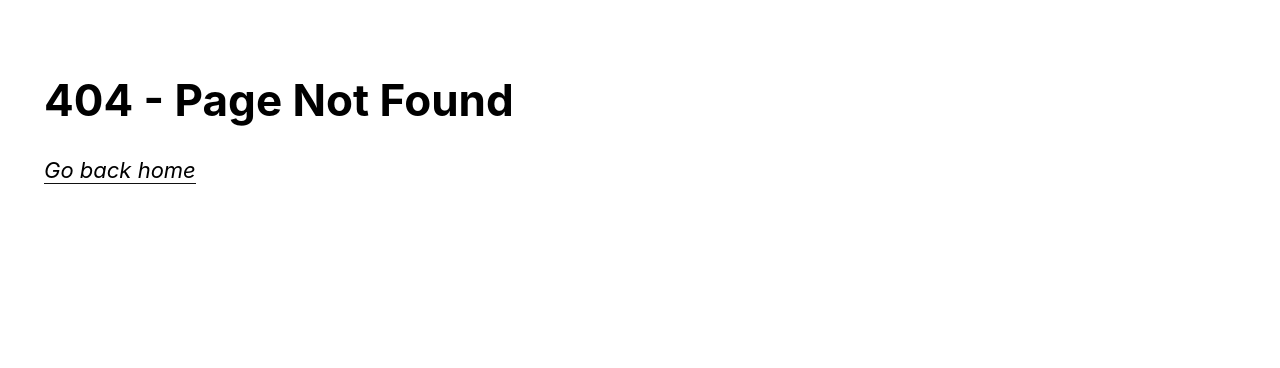
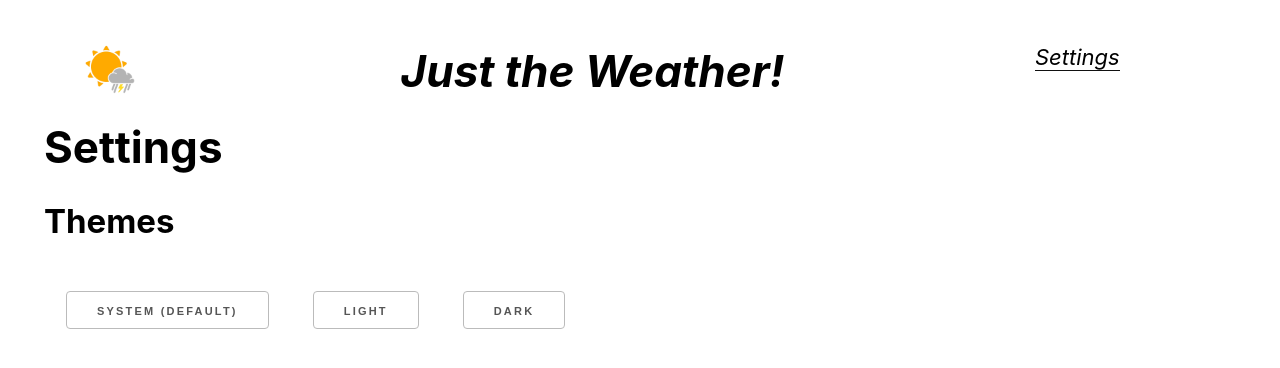
Before and after one commit to wboka/weather, a Next.js app: page /settings in a window 1280 px wide. Before the commit this address had no page. Shown: the top 368 px of the page. Built offline with nearby package versions, Linux system fonts and the light colour scheme.

Commit message:
feat: move settings

```diff
--- a/components/Menu.jsx
+++ b/components/Menu.jsx
@@ -1,35 +1,33 @@
 import Image from "next/image";
-import { useTheme } from "next-themes";
-import { useEffect, useState } from "react";
+import Link from "next/link";
 
 const Menu = () => {
-	const [mounted, setMounted] = useState(false);
-	const { theme, setTheme } = useTheme();
-
-	useEffect(() => setMounted(true), []);
-
-	if (!mounted) return null;
-
 	return (
 		<div className="container">
 			<div className="row">
 				<div
-					className="col-12 col-sm-4"
+					className="col-4 col-sm-1"
 					style={{ justifyContent: "center", alignItems: "center" }}
 				>
 					<Image
 						src="/weather.png"
 						alt="Orange sun, grey clouds, grey rain, and yellow lightning bolt"
-						style={{ maxWidth: "250px", width: "100%" }}
-						width={250}
-						height={250}
+						style={{ maxWidth: "50px", width: "100%" }}
+						width={50}
+						height={50}
 					/>
 				</div>
-				<div className="col-12 col-sm-8" style={{ textAlign: "center" }}>
-					<h1>Just the Weather!</h1>
-					<h2>Themes</h2>
-					<button onClick={() => setTheme("light")}>Light</button>
-					<button onClick={() => setTheme("dark")}>Dark</button>
+				<div className="col-8 col-sm-9" style={{ textAlign: "center" }}>
+					<Link href="/">
+						<a>
+							<h1>Just the Weather!</h1>
+						</a>
+					</Link>
+				</div>
+				<div className="col-12 col-sm-2">
+					<Link href="/settings">
+						<a>Settings</a>
+					</Link>
 				</div>
 			</div>
 		</div>
--- /dev/null
+++ b/pages/settings.jsx
@@ -0,0 +1,32 @@
+import Header from "../components/Header";
+import Menu from "../components/Menu";
+import { useEffect, useState } from "react";
+import { useTheme } from "next-themes";
+
+export function Settings() {
+	const [mounted, setMounted] = useState(false);
+	const { theme, setTheme } = useTheme();
+
+	// When mounted on client, now we can show the UI
+	useEffect(() => setMounted(true), []);
+
+	if (!mounted) return null;
+
+	return (
+		<main>
+			<Header title="Settings" />
+
+			<Menu />
+
+			<h1>Settings</h1>
+
+			<h2>Themes</h2>
+
+			<button onClick={() => setTheme("system")}>System (Default)</button>
+			<button onClick={() => setTheme("light")}>Light</button>
+			<button onClick={() => setTheme("dark")}>Dark</button>
+		</main>
+	);
+}
+
+export default Settings;
--- a/pages/weather/location/[location].js
+++ b/pages/weather/location/[location].js
@@ -1,8 +1,8 @@
 import React from "react";
 import Header from "../../../components/Header";
+import Menu from "../../../components/Menu";
 import Link from "next/link";
 import getWeatherByLocation from "../../../utils/weather";
-import getLocationByLookup from "../../../utils/location";
 
 import WeatherInfo from "../../../components/weatherInfo";
 
@@ -41,6 +41,8 @@ class Weather extends React.Component {
 		return (
 			<main id="top">
 				<Header title={this.state.location} />
+
+				<Menu />
 
 				<Link href="/">
 					<a>Back to home</a>
--- a/styles/globals.css
+++ b/styles/globals.css
@@ -10,6 +10,10 @@ body {
 		Ubuntu, Cantarell, Fira Sans, Droid Sans, Helvetica Neue, sans-serif;
 	font-size: 14px;
 	overflow-wrap: break-word;
+}
+
+h1 {
+	margin: 0 0 0.5em 0;
 }
 
 .dark body {
```
Also changed, not shown: 1 other file (tests, documents, lock files or other folders).
